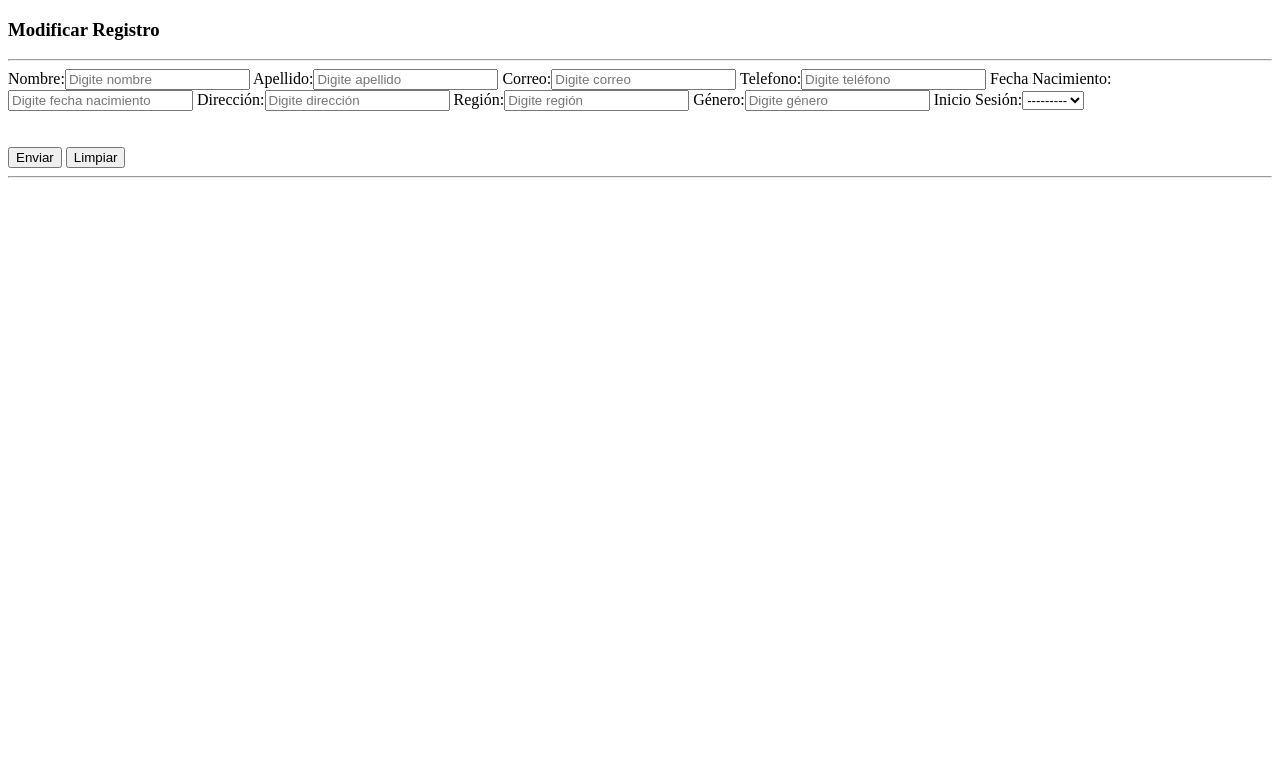
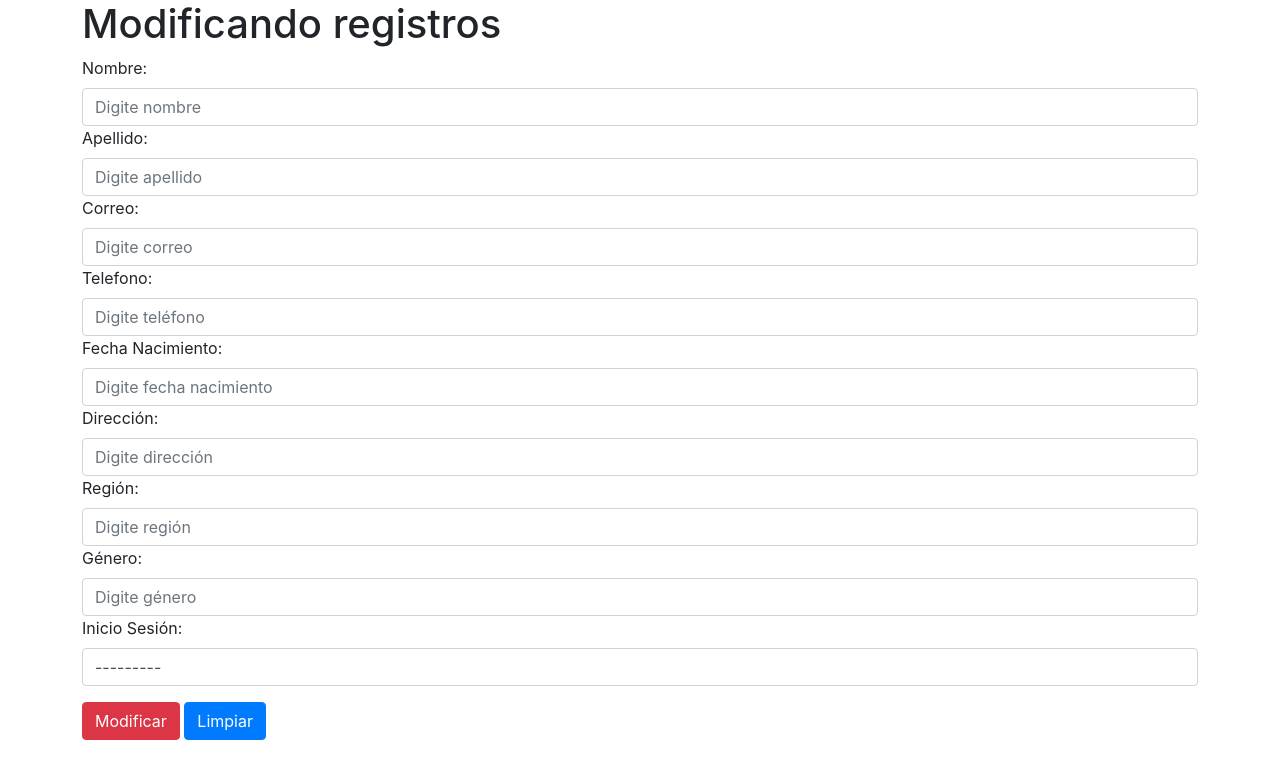
Before and after one commit to chrisRedfield23/EXPERIENCIA3BACKEND_RiosMoralesCartes_06D, a Django app: template ProyectoImageBoard006D/ImageBoard/draw/templates/draw/form_mod_registro.html in a window 1280 px wide. Shown: the top 779 px of the page. Run offline with Django 3.2, Linux system fonts and the light colour scheme; the template is opened without the code that fills it: values that come from a table or form of the project are taken from there, others are empty.

Commit message:
19. Arreglo de crud modificar.
Detalle en crud modificar y eliminar, no se obtiene vinculación en modificar los datos por medio de id correo, o reclamo por get.

```diff
--- a/ProyectoImageBoard006D/ImageBoard/draw/templates/draw/form_mod_registro.html
+++ b/ProyectoImageBoard006D/ImageBoard/draw/templates/draw/form_mod_registro.html
@@ -4,37 +4,33 @@
     <meta charset="UTF-8">
     <meta http-equiv="X-UA-Compatible" content="IE=edge">
     <meta name="viewport" content="width=device-width, initial-scale=1.0">
-    {% load static %}
-    <title>Modificar Registro</title>
+    <link href="https://cdn.jsdelivr.net/npm/bootstrap@5.0.1/dist/css/bootstrap.min.css" rel="stylesheet" integrity="sha384-+0n0xVW2eSR5OomGNYDnhzAbDsOXxcvSN1TPprVMTNDbiYZCxYbOOl7+AMvyTG2x" crossorigin="anonymous">
+
+    <link rel="stylesheet" href="cdn.jsdelivr.net/npm/bootstrap@4.6.0/dist/css/bootstrap.min.css" integrity="sha384-B0vP5xmATw1+K9KRQjQERJvTumQW0nPEzvF6L/Z6nronJ3oUOFUFpCjEUQouq2+l" crossorigin="anonymous">
+    <title>Modificando registros</title>
+
 </head>
 <body>
-    <div class="main">
-        <div class="content-top">
-        <h3>Modificar Registro</h3>
-        <hr>
-        <div class="close_but"><i class="close1"> </i></div>
-    <div class="main">
-        <div class="shop_top">
-            <div class="container content">
-                <form method="GET" action="" enctype="multipart/form-data">
-                    {% csrf_token %}
-                    <div class="register-top-grid">
+    <div class="container">
+        <div class="row">
+            <h1>Modificando registros</h1>
+        </div>
+
+        <div class="row">
+                <form method="POST" action="#" id="formulario">
+                    {%csrf_token%}
+                    <div class="form-group">
                         {{form.as_table}}
-                        <br><br>
-                    <div class="clear">
-                        <br>
-                        <div class="clear"></div>
-                        <div class="col-ml-6">
-                            <input type="submit" class="btn btn-danger" id="enviar" value="Enviar">
-                            <input type="reset" class="btn btn-primary" id="limpiar" value="Limpiar">
-                        </div>
                     </div>
-                    <hr>
+
+
+                        <div class="form-group">
+                         <input type="submit" class="btn btn-danger" id="modificar" value="Modificar">
+                         <input type="reset" class="btn btn-primary" id="limpiar" value="Limpiar">
+                    </div>
                 </form>
-            </div>
+
         </div>
-    </div>
-    </div>
     </div>
 </body>
 </html>
--- a/ProyectoImageBoard006D/ImageBoard/draw/templates/draw/ver.html
+++ b/ProyectoImageBoard006D/ImageBoard/draw/templates/draw/ver.html
@@ -85,7 +85,7 @@
 
     </table>
     <a href="{% url 'form_registro' %}" class="btn btn-primary">Nuevo Usuario</a>
-    <a href="{% url 'form_mod_registro'% re.correo_electronico}" class="btn btn-primary">Modificar</a>
+    <a href="{% url 'form_mod_registro' re.correo_electronico%}" class="btn btn-primary">Modificar</a>
     <a href="{% url 'form_del_registro' %}" class="btn btn-danger">Eliminar </a>
     <br>
  </body>
```
Also changed, not shown: ProyectoImageBoard006D/ImageBoard/draw/templates/draw/form_registro.html (line endings or trailing spaces).
